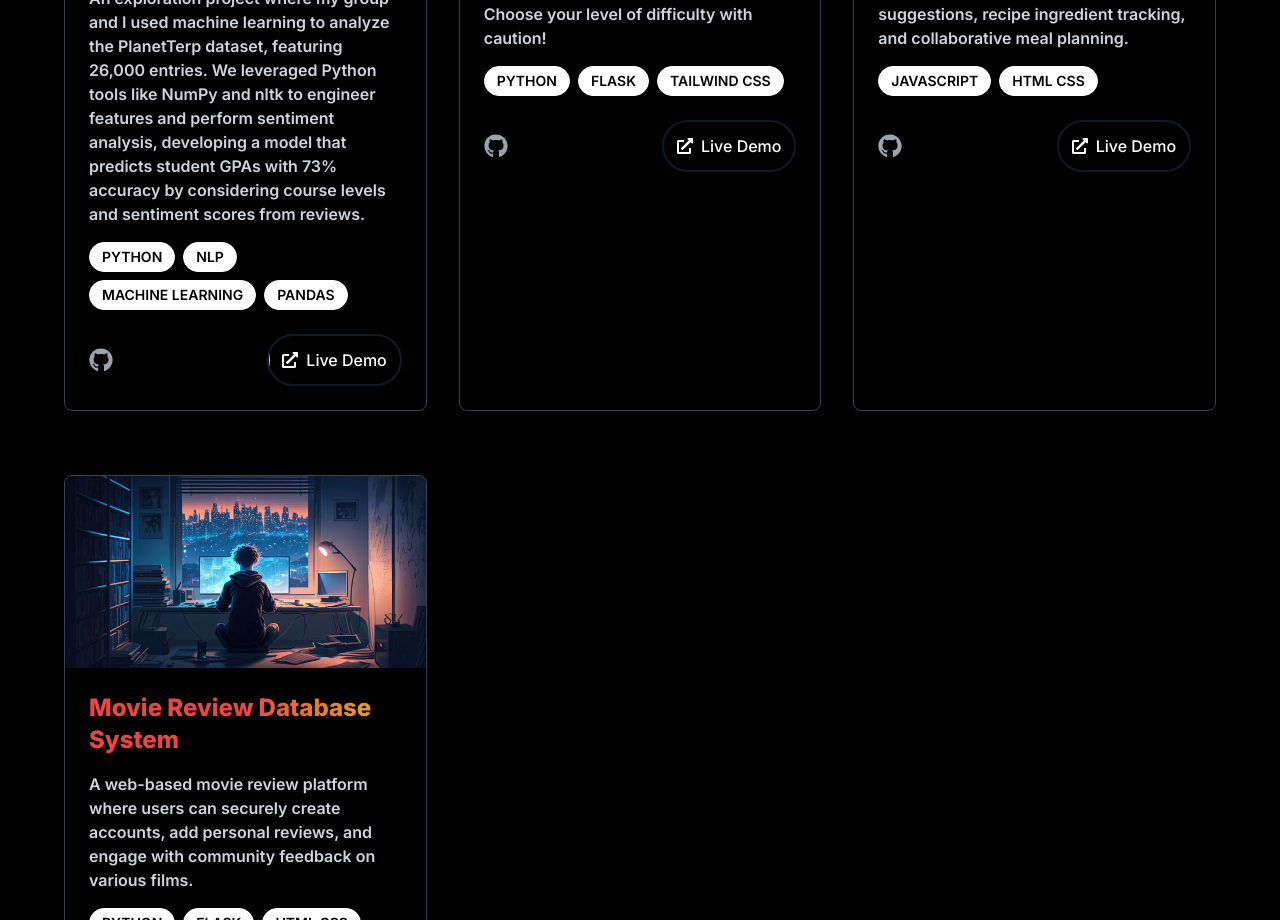
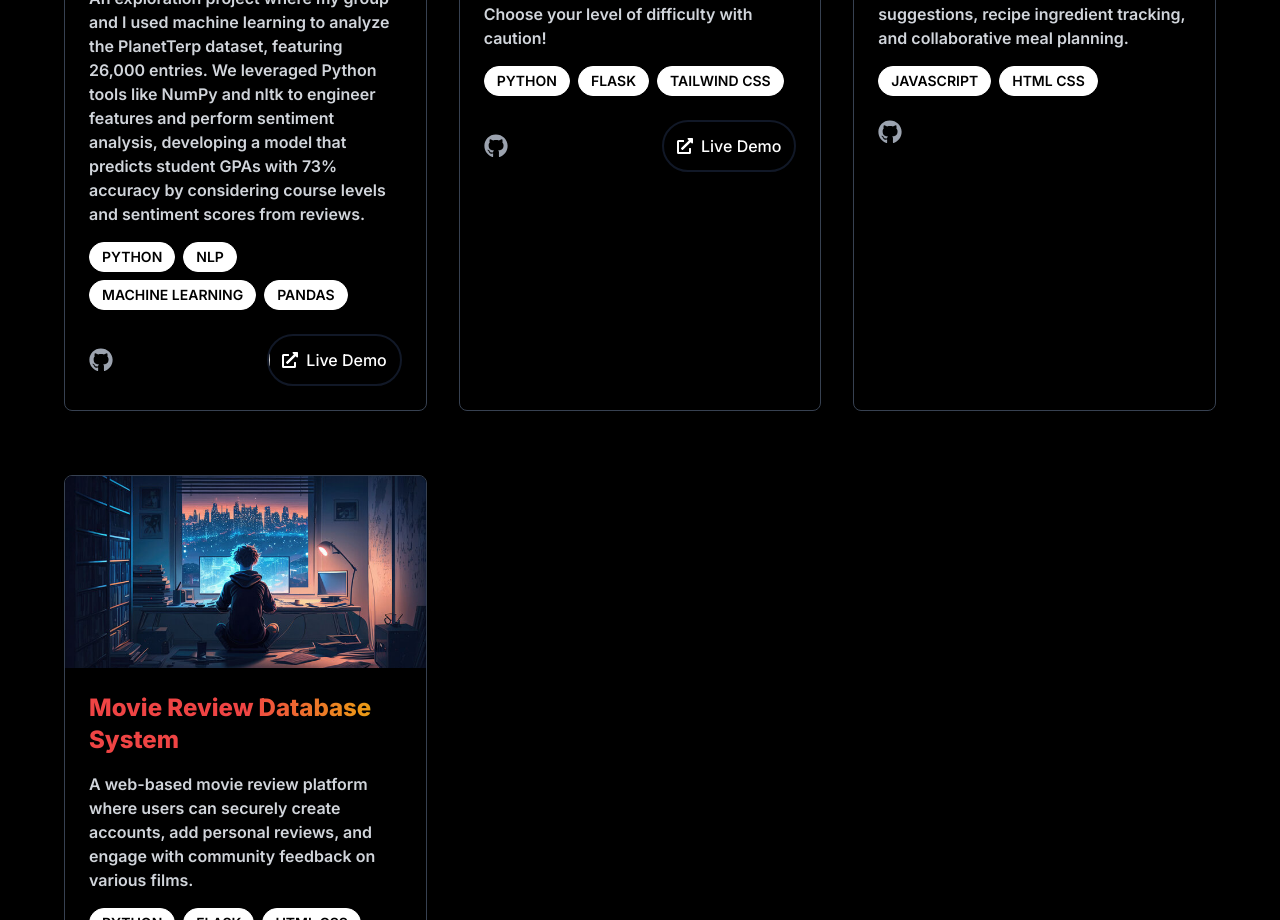
Before and after one commit to Vasu1415/portfolio-vasu, a Next.js app: page / in a window 1280 px wide. Shown: the part 2480-3400 px from the top of the page. Built offline with nearby package versions, Linux system fonts and the light colour scheme.

Commit message:
project update 2

```diff
--- a/components/Projects.jsx
+++ b/components/Projects.jsx
@@ -26,7 +26,6 @@ const projects = [
     description: 'An interactive mobile web app based on HCI principles for healthy meal suggestions, recipe ingredient tracking, and collaborative meal planning.',
     githubLink: 'https://github.com/Vasu1415/Kitchen-Craft',
     skills: ['JavaScript', 'HTML CSS'],
-    liveDemo: 'https://higherorlowergame-git-main-vasu-mittals-projects-656b9b20.vercel.app/'
   },
   {
     name: 'Movie Review Database System',
```
